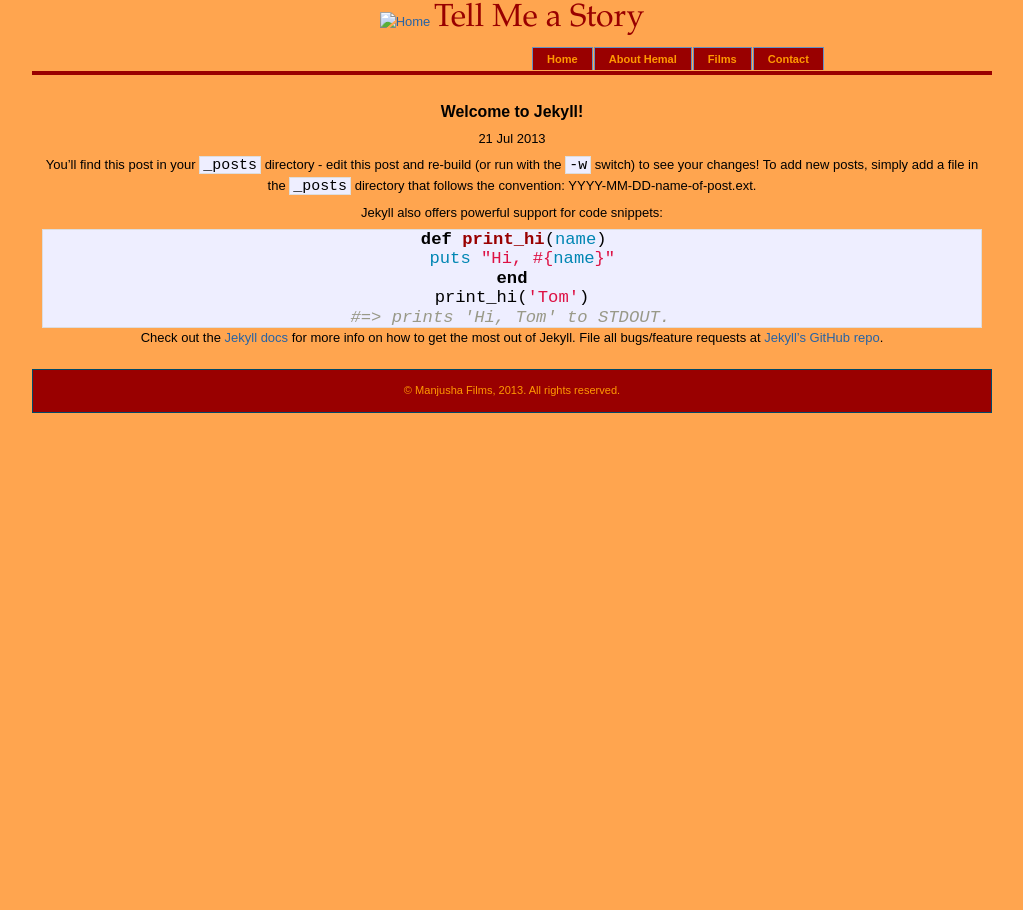
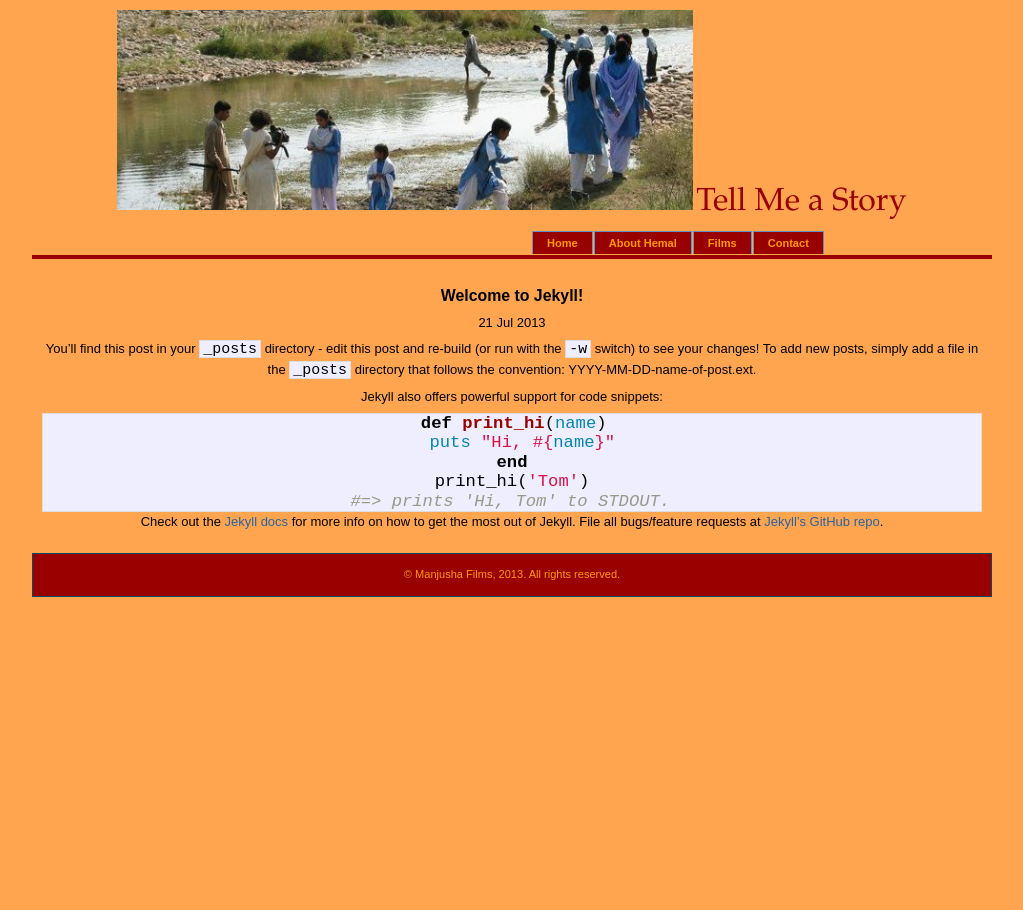
Before and after one commit to HemangLavana/manjushafilms, a Jekyll site: the page built from _posts/2013-07-21-welcome-to-jekyll.markdown, in a window 1280 px wide. Shown: the whole page, without its empty margins (128-1151 px from the left). Built offline with Jekyll 4.4.1, drawn with Linux system fonts in a browser that asks for light colours.

Commit message:
Updated navigation to refer to 4 directories/index.html Updated layout to refer to links at root of home /images, etc

```diff
--- a/_includes/navigation.html
+++ b/_includes/navigation.html
@@ -5,12 +5,12 @@
 -->
    <ul class="links">
      <li class="menu-157 active-trail first active"> <a href="/"> Home </a> </li>
-     <li class="menu-157"> <a href="aboutHemal.html"> About Hemal </a> </li>
-     <li class="menu-157"> <a href="films.html"> Films </a> </li>
+     <li class="menu-157"> <a href="/aboutHemal"> About Hemal </a> </li>
+     <li class="menu-157"> <a href="/films"> Films </a> </li>
 <!--
      <li> <a href="blog.html"> Blog </a> </li>
 -->
-     <li class="menu-157 last"> <a href="contact.html"> Contact </a> </li>
+     <li class="menu-157 last"> <a href="/contact"> Contact </a> </li>
    </ul>
 </div>
 <br>
--- a/_layouts/default.html
+++ b/_layouts/default.html
@@ -58,7 +58,7 @@
             <div id="header">
                 <div id="skip-nav"><a href="#content">Skip to Main Content</a></div>
                     <div id="logo-title">
-                        <a href="/"> <img id="logo" src="images/film-logo.jpg" height="200" alt="Home"/> </a>
+                        <a href="/"> <img id="logo" src="/images/film-logo.jpg" height="200" alt="Home"/> </a>
                         <div id="name-and-slogan">
                             <div id="site-name"><strong>
                                 <a href="/" title="Home" rel="home">{{ site.name }}</a>
```
